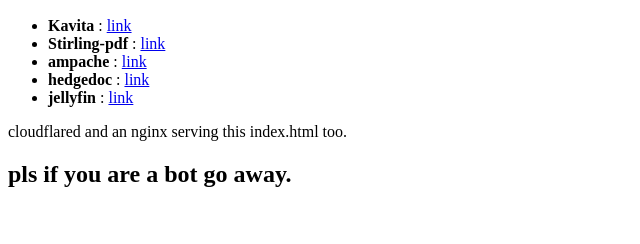
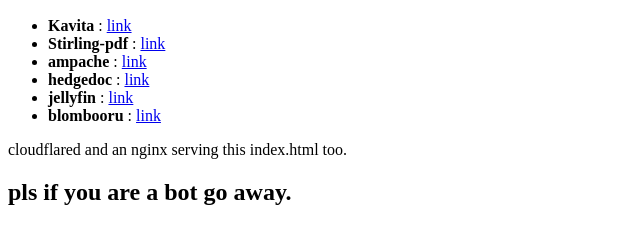
Before and after one commit to MrElyazid/dockerlab, a plain HTML site: page site/index.html in a window 1280 px wide. Shown: the part 110-354 px from the top of the page, without its empty margins (0-640 px from the left). Drawn offline with Linux system fonts and the light colour scheme.

Commit message:
add blombooru to stack.sh

```diff
--- a/site/index.html
+++ b/site/index.html
@@ -15,6 +15,7 @@
 <li><b>ampache</b> : <a href="https://music.elyazid.dev">link</a></li>
 <li><b>hedgedoc</b> : <a href="https://hedgedoc.elyazid.dev">link</a></li>
 <li><b>jellyfin</b> : <a href="https://jellyfin.elyazid.dev">link</a></li>
+<li><b>blombooru</b> : <a href="https://blombooru.elyazid.dev">link</a></li>
 </ul>
 
 <p>cloudflared and an nginx serving this index.html too.</p>
```
Also changed, not shown: 1 other file.
